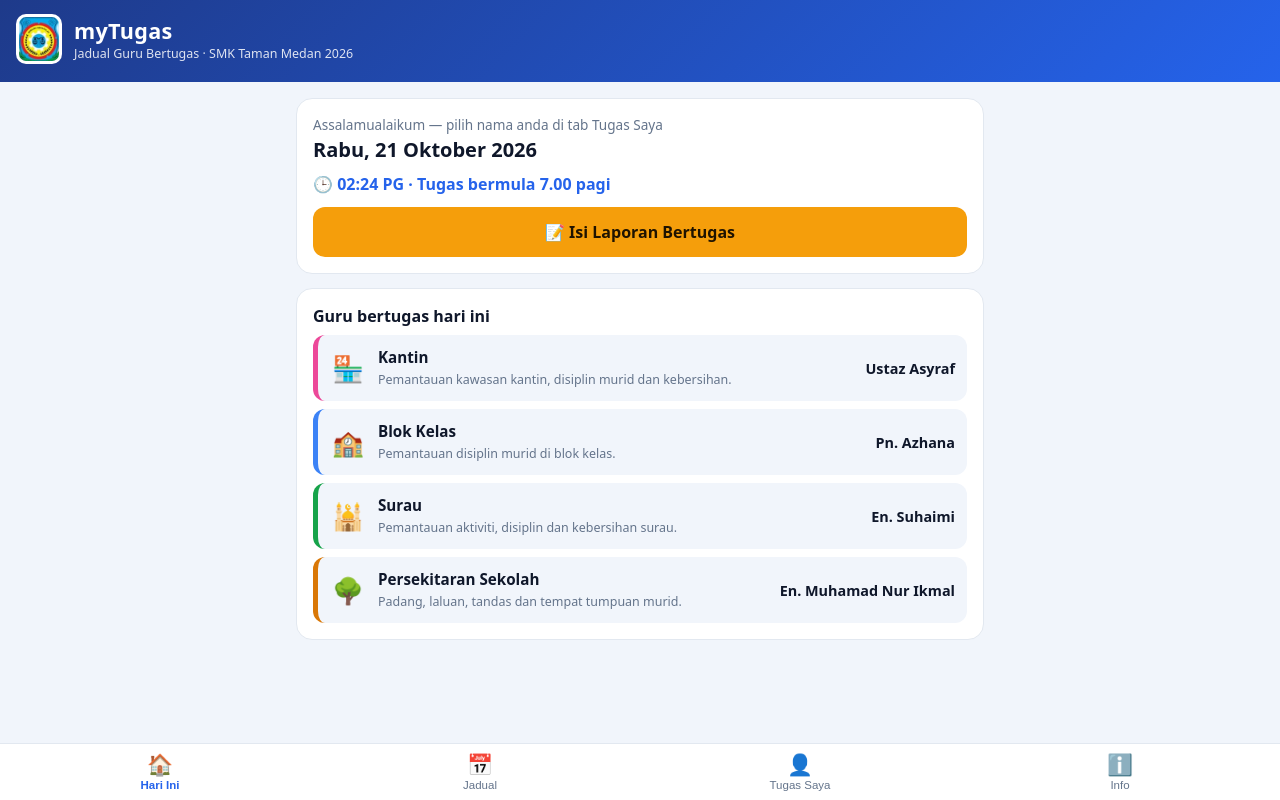
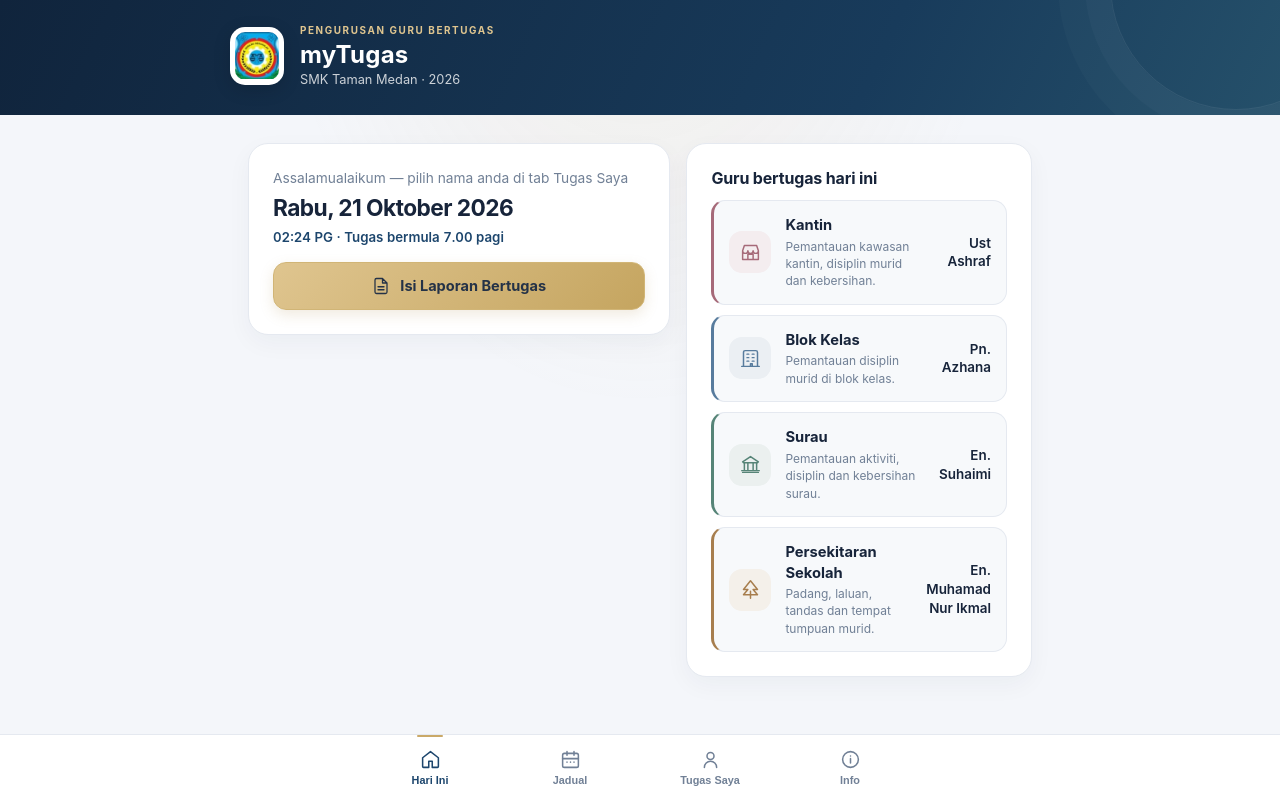
Before and after one commit to ashrafkrai-coder/myTugas, a plain HTML site: page index.html in a window 1280 px wide. Drawn offline with Linux system fonts and the light colour scheme.

Commit message:
Polish myTugas premium interface
Co-authored-by: Copilot <223556219+Copilot@users.noreply.github.com>

```diff
--- a/index.html
+++ b/index.html
@@ -5,7 +5,7 @@
 <meta name="viewport" content="width=device-width,initial-scale=1,viewport-fit=cover">
 <title>myTugas</title>
 <meta name="description" content="Jadual Guru Bertugas SMK Taman Medan 2026">
-<meta name="theme-color" content="#1e3a8a">
+<meta name="theme-color" content="#142b4a">
 <link rel="manifest" href="manifest.json">
 <link rel="icon" href="icon-192.png">
 <link rel="apple-touch-icon" href="icon-192.png">
@@ -13,58 +13,87 @@
 <meta name="apple-mobile-web-app-title" content="myTugas">
 <style>
 :root{
-  --bg:#f1f5fb;--card:#fff;--ink:#0f172a;--mute:#64748b;--line:#e2e8f0;--brand:#1e3a8a;--brand2:#2563eb;--accent:#f59e0b;
-  --kantin:#ec4899;--blok:#3b82f6;--surau:#16a34a;--sekitar:#d97706;
+  color-scheme:light;
+  --bg:#f4f6fa;--card:#fff;--ink:#17243a;--mute:#718096;--line:#e5e9f0;--brand:#142b4a;--brand2:#1d466d;--accent:#caa968;
+  --kantin:#a66a79;--blok:#577b9d;--surau:#568477;--sekitar:#a77e4e;
 }
 @media (prefers-color-scheme:dark){:root:not([data-theme="light"]){
-  --bg:#0b1220;--card:#131c2e;--ink:#e5e7eb;--mute:#94a3b8;--line:#22304a;--brand:#1e3a8a;--brand2:#60a5fa;
+  color-scheme:dark;
+  --bg:#101722;--card:#182230;--ink:#edf1f7;--mute:#a3afbf;--line:#2a3747;--brand:#142b4a;--brand2:#8baecb;--accent:#d7b979;
 }}
 *{box-sizing:border-box;margin:0;padding:0}
-body{font-family:system-ui,-apple-system,"Segoe UI",Roboto,sans-serif;background:var(--bg);color:var(--ink);padding-bottom:calc(80px + env(safe-area-inset-bottom))}
-header{background:linear-gradient(135deg,#1e3a8a,#2563eb);color:#fff;padding:calc(14px + env(safe-area-inset-top)) 16px 18px;display:flex;gap:12px;align-items:center}
-header img{width:46px;height:50px;object-fit:contain;background:#fff;border-radius:10px;padding:3px}
-header h1{font-size:1.35rem;letter-spacing:.3px}
-header p{font-size:.78rem;opacity:.85}
-main{max-width:720px;margin:0 auto;padding:16px}
+body{font-family:Inter,-apple-system,BlinkMacSystemFont,"Segoe UI",Roboto,sans-serif;background:radial-gradient(ellipse at 50% -20%,rgba(202,169,104,.13),transparent 42%),var(--bg);color:var(--ink);padding-bottom:calc(88px + env(safe-area-inset-bottom));-webkit-font-smoothing:antialiased}
+svg{display:block}
+.ic svg,nav button svg,.btn svg{fill:none;stroke:currentColor;stroke-linecap:round;stroke-linejoin:round;stroke-width:1.7}
+.icon-library{position:absolute;width:0;height:0;overflow:hidden}
+header{position:relative;overflow:hidden;background:linear-gradient(115deg,#10243c 0%,#183b5b 68%,#25506a 100%);color:#fff;padding:calc(24px + env(safe-area-inset-top)) 20px 28px}
+header::after{content:"";position:absolute;width:250px;height:250px;border:1px solid rgba(255,255,255,.08);border-radius:50%;right:-82px;top:-142px;box-shadow:0 0 0 25px rgba(255,255,255,.025),0 0 0 52px rgba(255,255,255,.02)}
+.header-inner{position:relative;z-index:1;display:flex;gap:16px;align-items:center;max-width:820px;margin:0 auto}
+header img{width:54px;height:58px;object-fit:contain;background:#fff;border-radius:15px;padding:5px;box-shadow:0 5px 18px rgba(0,0,0,.14)}
+header h1{font-size:1.5rem;letter-spacing:.01em;font-weight:750}
+header p{font-size:.8rem;opacity:.78;margin-top:3px}
+header .eyebrow{font-size:.62rem;font-weight:700;letter-spacing:.16em;text-transform:uppercase;color:#dfc58f;margin-bottom:4px}
+main{max-width:820px;margin:0 auto;padding:22px 18px 28px}
 .view{display:none}.view.on{display:block}
-.card{background:var(--card);border:1px solid var(--line);border-radius:16px;padding:16px;margin-bottom:14px}
-.hello{font-size:.85rem;color:var(--mute)}
-.today{font-size:1.25rem;font-weight:700;margin:2px 0 10px}
-.clock{font-variant-numeric:tabular-nums;color:var(--brand2);font-weight:600}
-.duty{display:flex;align-items:center;gap:12px;padding:12px;border-radius:12px;background:var(--bg);margin-top:8px;border-left:5px solid var(--c)}
-.duty .ic{font-size:1.6rem;width:36px;text-align:center}
-.duty b{display:block;font-size:.95rem}
-.duty small{color:var(--mute);font-size:.78rem}
-.duty .who{margin-left:auto;text-align:right;font-weight:600;font-size:.9rem}
-.mine{outline:2px solid var(--accent);outline-offset:1px}
-.btn{display:flex;align-items:center;justify-content:center;gap:8px;width:100%;padding:14px;border:0;border-radius:12px;background:var(--accent);color:#1f1300;font-weight:700;font-size:1rem;text-decoration:none;cursor:pointer;margin-top:12px}
-.btn.alt{background:var(--brand2);color:#fff}
-select{width:100%;padding:12px;border-radius:10px;border:1px solid var(--line);background:var(--card);color:var(--ink);font-size:1rem}
-label{font-size:.85rem;color:var(--mute);display:block;margin-bottom:6px}
-.days{display:flex;gap:6px;overflow-x:auto;margin-bottom:12px;scrollbar-width:none}
-.days button{flex:1;min-width:64px;padding:10px 6px;border-radius:10px;border:1px solid var(--line);background:var(--card);color:var(--ink);font-weight:600;font-size:.85rem;cursor:pointer}
-.days button.on{background:var(--brand2);color:#fff;border-color:transparent}
-.days button.now::after{content:" •";color:var(--accent)}
-h2{font-size:1rem;margin-bottom:8px}
-ul.notes{list-style:none;font-size:.88rem}
-ul.notes li{padding:7px 0 7px 26px;position:relative;border-bottom:1px dashed var(--line)}
+.card{background:var(--card);border:1px solid var(--line);border-radius:20px;padding:21px;margin-bottom:16px;box-shadow:0 8px 24px rgba(23,36,58,.045)}
+.hello{font-size:.86rem;color:var(--mute);line-height:1.55}
+.today{font-size:1.42rem;font-weight:720;letter-spacing:-.025em;margin:5px 0 8px}
+.clock{font-variant-numeric:tabular-nums;color:var(--brand2);font-weight:600;font-size:.83rem}
+.duty{display:flex;align-items:center;gap:14px;padding:14px 15px;border-radius:14px;background:color-mix(in srgb,var(--bg) 72%,var(--card));margin-top:10px;border:1px solid var(--line);border-left:3px solid var(--c);transition:transform .18s ease,box-shadow .18s ease}
+.duty .ic{display:grid;place-items:center;flex:0 0 42px;width:42px;height:42px;border-radius:13px;background:color-mix(in srgb,var(--c) 12%,var(--card));color:var(--c)}
+.duty .ic svg{width:21px;height:21px}
+.duty b{display:block;font-size:.92rem;font-weight:680;line-height:1.4}
+.duty small{display:block;color:var(--mute);font-size:.75rem;line-height:1.45;margin-top:2px}
+.duty .who{margin-left:auto;text-align:right;font-weight:620;font-size:.84rem;line-height:1.4;padding-left:8px}
+.mine{outline:2px solid color-mix(in srgb,var(--accent) 58%,transparent);outline-offset:2px}
+.btn{display:flex;align-items:center;justify-content:center;gap:10px;width:100%;padding:14px 16px;border:1px solid #d1b576;border-radius:13px;background:linear-gradient(135deg,#dfc58f,#c5a560);color:#243247;font-weight:700;font-size:.91rem;text-decoration:none;cursor:pointer;margin-top:17px;box-shadow:0 5px 14px rgba(173,139,76,.18);transition:transform .18s ease,filter .18s ease}
+.btn svg{width:18px;height:18px}
+.btn:hover{filter:brightness(1.04);transform:translateY(-1px)}
+.btn.alt{border-color:transparent;background:var(--brand);color:#fff;box-shadow:none}
+select{width:100%;padding:13px 14px;border-radius:12px;border:1px solid var(--line);background:var(--card);color:var(--ink);font-size:.94rem;outline:none}
+select:focus{border-color:var(--brand2);box-shadow:0 0 0 3px color-mix(in srgb,var(--brand2) 14%,transparent)}
+label{font-size:.8rem;color:var(--mute);display:block;margin-bottom:8px;font-weight:600}
+.days{display:flex;gap:8px;overflow-x:auto;margin-bottom:14px;scrollbar-width:none;padding:2px}
+.days button{flex:1;min-width:64px;padding:11px 8px;border-radius:12px;border:1px solid var(--line);background:var(--card);color:var(--mute);font-weight:600;font-size:.82rem;cursor:pointer;transition:all .18s ease}
+.days button.on{background:var(--brand);color:#fff;border-color:var(--brand);box-shadow:0 4px 12px rgba(20,43,74,.16)}
+.days button.now:not(.on){border-color:var(--accent);color:var(--ink)}
+.days button.now::after{content:"  •";color:var(--accent)}
+h2{font-size:1rem;letter-spacing:-.01em;margin-bottom:12px;font-weight:700}
+ul.notes{list-style:none;font-size:.86rem}
+ul.notes li{padding:11px 0 11px 29px;position:relative;border-bottom:1px solid var(--line);line-height:1.55}
 ul.notes li:last-child{border:0}
-ul.notes li::before{content:"✔";position:absolute;left:4px;color:#e11d48;font-weight:700}
-.empty{text-align:center;color:var(--mute);padding:18px 6px;font-size:.92rem}
-.badge{display:inline-block;background:var(--accent);color:#1f1300;font-size:.7rem;font-weight:700;padding:2px 8px;border-radius:99px;margin-left:6px;vertical-align:middle}
-nav{position:fixed;bottom:0;left:0;right:0;background:var(--card);border-top:1px solid var(--line);display:flex;padding-bottom:env(safe-area-inset-bottom);z-index:5}
-nav button{flex:1;background:none;border:0;padding:9px 4px;color:var(--mute);font-size:.72rem;display:flex;flex-direction:column;align-items:center;gap:2px;cursor:pointer}
-nav button span{font-size:1.3rem}
+ul.notes li::before{content:"";position:absolute;left:5px;top:17px;width:7px;height:7px;border-radius:50%;background:var(--accent);box-shadow:0 0 0 4px color-mix(in srgb,var(--accent) 14%,transparent)}
+.empty{text-align:center;color:var(--mute);padding:20px 8px;font-size:.88rem;line-height:1.55}
+.badge{display:inline-flex;background:color-mix(in srgb,var(--accent) 22%,var(--card));color:var(--ink);font-size:.62rem;font-weight:750;letter-spacing:.06em;padding:4px 9px;border-radius:99px;margin-left:7px;vertical-align:middle}
+nav{position:fixed;bottom:0;left:0;right:0;background:color-mix(in srgb,var(--card) 94%,transparent);backdrop-filter:blur(18px);-webkit-backdrop-filter:blur(18px);border-top:1px solid var(--line);display:flex;padding:7px max(8px,calc((100vw - 560px)/2)) calc(7px + env(safe-area-inset-bottom));z-index:5}
+nav button{position:relative;flex:1;background:none;border:0;padding:7px 4px;color:var(--mute);font-size:.68rem;font-weight:550;display:flex;flex-direction:column;align-items:center;gap:4px;cursor:pointer}
+nav button svg{width:21px;height:21px;stroke-width:1.75}
 nav button.on{color:var(--brand2);font-weight:700}
-.motto{text-align:center;font-style:italic;color:var(--mute);font-size:.85rem;margin:6px 0 4px}
-.foot{text-align:center;color:var(--mute);font-size:.75rem;margin-top:8px}
+nav button.on::before{content:"";position:absolute;top:-7px;width:26px;height:2px;border-radius:2px;background:var(--accent)}
+.motto{text-align:center;font-style:italic;color:var(--mute);font-size:.82rem;line-height:1.5;margin:15px 0 5px}
+.foot{text-align:center;color:var(--mute);font-size:.72rem;margin-top:10px;letter-spacing:.04em}
 #install{display:none}
+@media(min-width:700px){main{padding-top:28px}.view#v-home.on{display:grid;grid-template-columns:1.1fr .9fr;align-items:start;gap:16px}.view#v-home>.card{margin-bottom:0}.card{padding:24px}}
+@media(max-width:420px){header{padding-left:17px;padding-right:17px}main{padding:16px 13px 24px}.card{padding:17px;border-radius:17px}.today{font-size:1.25rem}.duty{gap:11px;padding:12px}.duty .ic{flex-basis:38px;width:38px;height:38px}.duty .who{font-size:.79rem}}
 </style>
 </head>
 <body>
+<svg class="icon-library" xmlns="http://www.w3.org/2000/svg" aria-hidden="true">
+  <symbol id="i-store" viewBox="0 0 24 24"><path d="M3 10v10h18V10M3 10l2-6h14l2 6M3 10a3 3 0 0 0 6 0 3 3 0 0 0 6 0 3 3 0 0 0 6 0M9 20v-6h6v6"/></symbol>
+  <symbol id="i-building" viewBox="0 0 24 24"><path d="M4 21V5a2 2 0 0 1 2-2h12a2 2 0 0 1 2 2v16M2 21h20M8 7h2m4 0h2m-8 4h2m4 0h2m-8 4h2m4 0h2m-4 6v-3h2v3"/></symbol>
+  <symbol id="i-landmark" viewBox="0 0 24 24"><path d="m3 9 9-6 9 6M4 10h16M5 10v9m4-9v9m6-9v9m4-9v9M3 21h18M2 19h20"/></symbol>
+  <symbol id="i-tree" viewBox="0 0 24 24"><path d="m12 22 0-8m0-12 8 10h-5l5 6H4l5-6H4l8-10Z"/></symbol>
+  <symbol id="i-report" viewBox="0 0 24 24"><path d="M14 2H6a2 2 0 0 0-2 2v16a2 2 0 0 0 2 2h12a2 2 0 0 0 2-2V8zM14 2v6h6M8 13h8m-8 4h8"/></symbol>
+  <symbol id="i-home" viewBox="0 0 24 24"><path d="m3 10 9-7 9 7v10a1 1 0 0 1-1 1h-6v-7h-4v7H4a1 1 0 0 1-1-1z"/></symbol>
+  <symbol id="i-calendar" viewBox="0 0 24 24"><rect x="3" y="5" width="18" height="16" rx="2"/><path d="M16 3v4M8 3v4M3 11h18m-13 4h.01M12 15h.01M16 15h.01"/></symbol>
+  <symbol id="i-user" viewBox="0 0 24 24"><circle cx="12" cy="8" r="4"/><path d="M5 21a7 7 0 0 1 14 0"/></symbol>
+  <symbol id="i-info" viewBox="0 0 24 24"><circle cx="12" cy="12" r="9"/><path d="M12 11v5m0-8h.01"/></symbol>
+</svg>
 <header>
-  <img src="logo.png" alt="Logo SMK Taman Medan">
-  <div><h1>myTugas</h1><p>Jadual Guru Bertugas · SMK Taman Medan 2026</p></div>
+  <div class="header-inner">
+    <img src="logo.png" alt="Logo SMK Taman Medan">
+    <div><div class="eyebrow">Pengurusan Guru Bertugas</div><h1>myTugas</h1><p>SMK Taman Medan <span aria-hidden="true">·</span> 2026</p></div>
+  </div>
 </header>
 
 <main>
@@ -75,7 +104,7 @@ nav button.on{color:var(--brand2);font-weight:700}
       <div class="today" id="todayLbl">—</div>
       <div class="clock" id="clock"></div>
       <div id="myToday"></div>
-      <a class="btn" id="btnLapor" target="_blank" rel="noopener">📝 Isi Laporan Bertugas</a>
+      <a class="btn" id="btnLapor" target="_blank" rel="noopener"><svg aria-hidden="true"><use href="#i-report"></use></svg>Isi Laporan Bertugas</a>
     </div>
     <div class="card">
       <h2>Guru bertugas hari ini</h2>
@@ -113,36 +142,36 @@ nav button.on{color:var(--brand2);font-weight:700}
     </div>
     <div class="card">
       <h2>Pasang aplikasi</h2>
-      <p class="hello">Android/Chrome: tekan butang di bawah atau menu ⋮ → <b>Tambah ke skrin utama</b>.<br>iPhone (Safari): butang Kongsi ⬆️ → <b>Add to Home Screen</b>.</p>
-      <button class="btn alt" id="install">📲 Pasang myTugas</button>
+      <p class="hello">Android/Chrome: tekan butang di bawah atau buka menu pelayar dan pilih <b>Tambah ke skrin utama</b>.<br>iPhone (Safari): buka menu Kongsi dan pilih <b>Add to Home Screen</b>.</p>
+      <button class="btn alt" id="install"><svg aria-hidden="true"><use href="#i-report"></use></svg>Pasang myTugas</button>
     </div>
     <p class="foot">#MagnificentMedanians</p>
   </section>
 </main>
 
 <nav>
-  <button data-v="home" class="on"><span>🏠</span>Hari Ini</button>
-  <button data-v="jadual"><span>📅</span>Jadual</button>
-  <button data-v="saya"><span>👤</span>Tugas Saya</button>
-  <button data-v="info"><span>ℹ️</span>Info</button>
+  <button data-v="home" class="on"><svg aria-hidden="true"><use href="#i-home"></use></svg>Hari Ini</button>
+  <button data-v="jadual"><svg aria-hidden="true"><use href="#i-calendar"></use></svg>Jadual</button>
+  <button data-v="saya"><svg aria-hidden="true"><use href="#i-user"></use></svg>Tugas Saya</button>
+  <button data-v="info"><svg aria-hidden="true"><use href="#i-info"></use></svg>Info</button>
 </nav>
 
 <script>
 const FORM_URL = "https://forms.gle/Vf7R4QcLpeC8vjze9";
 
 const TUGAS = {
-  kantin:  {nama:"Kantin", ic:"🏪", c:"var(--kantin)", desc:"Pemantauan kawasan kantin, disiplin murid dan kebersihan."},
-  blok:    {nama:"Blok Kelas", ic:"🏫", c:"var(--blok)", desc:"Pemantauan disiplin murid di blok kelas."},
-  surau:   {nama:"Surau", ic:"🕌", c:"var(--surau)", desc:"Pemantauan aktiviti, disiplin dan kebersihan surau."},
-  sekitar: {nama:"Persekitaran Sekolah", ic:"🌳", c:"var(--sekitar)", desc:"Padang, laluan, tandas dan tempat tumpuan murid."}
+  kantin:  {nama:"Kantin", ic:"store", c:"var(--kantin)", desc:"Pemantauan kawasan kantin, disiplin murid dan kebersihan."},
+  blok:    {nama:"Blok Kelas", ic:"building", c:"var(--blok)", desc:"Pemantauan disiplin murid di blok kelas."},
+  surau:   {nama:"Surau", ic:"landmark", c:"var(--surau)", desc:"Pemantauan aktiviti, disiplin dan kebersihan surau."},
+  sekitar: {nama:"Persekitaran Sekolah", ic:"tree", c:"var(--sekitar)", desc:"Padang, laluan, tandas dan tempat tumpuan murid."}
 };
 const HARI = ["Isnin","Selasa","Rabu","Khamis","Jumaat"];
 const JADUAL = {
   Isnin:  {kantin:"En. Suhaimi", blok:"En. Muhamad Nur Ikmal", surau:"En. Muhammad Asyraf Faiz", sekitar:"En. Muhammad Fattuhul Anuwar"},
   Selasa: {kantin:"Pn. Sakinah", blok:"Cik Nor Maysarah", surau:"Pn. Siti Norazami", sekitar:"Cik Munaizah"},
-  Rabu:   {kantin:"Ustaz Asyraf", blok:"Pn. Azhana", surau:"En. Suhaimi", sekitar:"En. Muhamad Nur Ikmal"},
+  Rabu:   {kantin:"Ust Ashraf", blok:"Pn. Azhana", surau:"En. Suhaimi", sekitar:"En. Muhamad Nur Ikmal"},
   Khamis: {kantin:"En. Muhammad Asyraf Faiz", blok:"En. Muhammad Fattuhul Anuwar", surau:"Pn. Sakinah", sekitar:"Cik Nor Maysarah"},
-  Jumaat: {kantin:"Pn. Siti Norazami", blok:"Cik Munaizah", surau:"Ustaz Asyraf", sekitar:"Pn. Azhana"}
+  Jumaat: {kantin:"Pn. Siti Norazami", blok:"Cik Munaizah", surau:"Ust Ashraf", sekitar:"Pn. Azhana"}
 };
 const GURU = [...new Set(HARI.flatMap(h => Object.values(JADUAL[h])))].sort((a,b)=>a.replace(/^\S+\s/,"").localeCompare(b.replace(/^\S+\s/,"")));
 
@@ -155,7 +184,7 @@ function hariIni(){ const d=new Date().getDay(); return d>=1&&d<=5 ? HARI[d-1] :
 function dutyRow(key, who, showWho=true){
   const t=TUGAS[key];
   return `<div class="duty ${who===me?'mine':''}" style="--c:${t.c}">
-    <div class="ic">${t.ic}</div>
+    <div class="ic"><svg aria-hidden="true"><use href="#i-${t.ic}"></use></svg></div>
     <div><b>${t.nama}</b><small>${t.desc}</small></div>
     ${showWho?`<div class="who">${who}</div>`:''}
   </div>`;
@@ -168,14 +197,14 @@ function renderHome(){
   $("#todayLbl").textContent = now.toLocaleDateString("ms-MY",{weekday:"long",day:"numeric",month:"long",year:"numeric"});
   $("#hello").textContent = me ? `Assalamualaikum, ${me}` : "Assalamualaikum — pilih nama anda di tab Tugas Saya";
   if(!h){
-    $("#myToday").innerHTML = `<div class="empty">🌤️ Hari ini cuti hujung minggu. Tiada tugasan.</div>`;
+    $("#myToday").innerHTML = `<div class="empty">Hari ini cuti hujung minggu. Tiada tugasan.</div>`;
     $("#todayList").innerHTML = `<div class="empty">Jadual Isnin:</div>` + dayList("Isnin");
     return;
   }
   const mine = me ? Object.keys(TUGAS).filter(k=>JADUAL[h][k]===me) : [];
   $("#myToday").innerHTML = !me ? "" :
     mine.length ? `<p class="hello" style="margin-top:10px">Tugas anda hari ini <span class="badge">BERTUGAS</span></p>` + mine.map(k=>dutyRow(k,me,false)).join("")
-                : `<div class="empty">✅ Anda tidak bertugas hari ini.</div>`;
+                : `<div class="empty">Anda tidak bertugas hari ini.</div>`;
   $("#todayList").innerHTML = dayList(h);
 }
 
@@ -183,8 +212,8 @@ function renderClock(){
   const n=new Date(), m=n.getHours()*60+n.getMinutes();
   const t=n.toLocaleTimeString("ms-MY",{hour:"2-digit",minute:"2-digit"});
   let s="";
-  if(hariIni()){ s = m<420 ? "Tugas bermula 7.00 pagi" : m<=810 ? "🟢 Waktu bertugas (7.00 pg – 1.30 ptg)" : "Waktu bertugas tamat — jangan lupa isi laporan"; }
-  $("#clock").textContent = `🕒 ${t}${s?" · "+s:""}`;
+  if(hariIni()){ s = m<420 ? "Tugas bermula 7.00 pagi" : m<=810 ? "Waktu bertugas (7.00 pg – 1.30 ptg)" : "Waktu bertugas tamat — jangan lupa isi laporan"; }
+  $("#clock").textContent = `${t}${s?" · "+s:""}`;
 }
 
 let selDay = hariIni() || "Isnin";
@@ -200,7 +229,7 @@ function renderSaya(){
   if(!me){ $("#myList").innerHTML = `<div class="empty">Pilih nama untuk lihat tugasan anda.</div>`; return; }
   const rows = HARI.flatMap(h=>Object.keys(TUGAS).filter(k=>JADUAL[h][k]===me).map(k=>({h,k})));
   $("#myList").innerHTML = rows.map(({h,k})=>{const t=TUGAS[k]; return `<div class="duty ${h===hariIni()?'mine':''}" style="--c:${t.c}">
-    <div class="ic">${t.ic}</div><div><b>${h}${h===hariIni()?'<span class="badge">HARI INI</span>':''}</b><small>${t.nama} · 7.00 pg – 1.30 ptg</small></div></div>`}).join("");
+    <div class="ic"><svg aria-hidden="true"><use href="#i-${t.ic}"></use></svg></div><div><b>${h}${h===hariIni()?'<span class="badge">HARI INI</span>':''}</b><small>${t.nama} · 7.00 pg – 1.30 ptg</small></div></div>`}).join("");
 }
 $("#guru").addEventListener("change",e=>{me=e.target.value; store.set("mytugas_guru",me); renderAll();});
 
--- a/sw.js
+++ b/sw.js
@@ -1,4 +1,4 @@
-const CACHE = "mytugas-v1";
+const CACHE = "mytugas-v2";
 const FILES = ["./", "index.html", "manifest.json", "logo.png", "icon-192.png", "icon-512.png"];
 
 self.addEventListener("install", e => {
```
Also changed, not shown: manifest.json.
